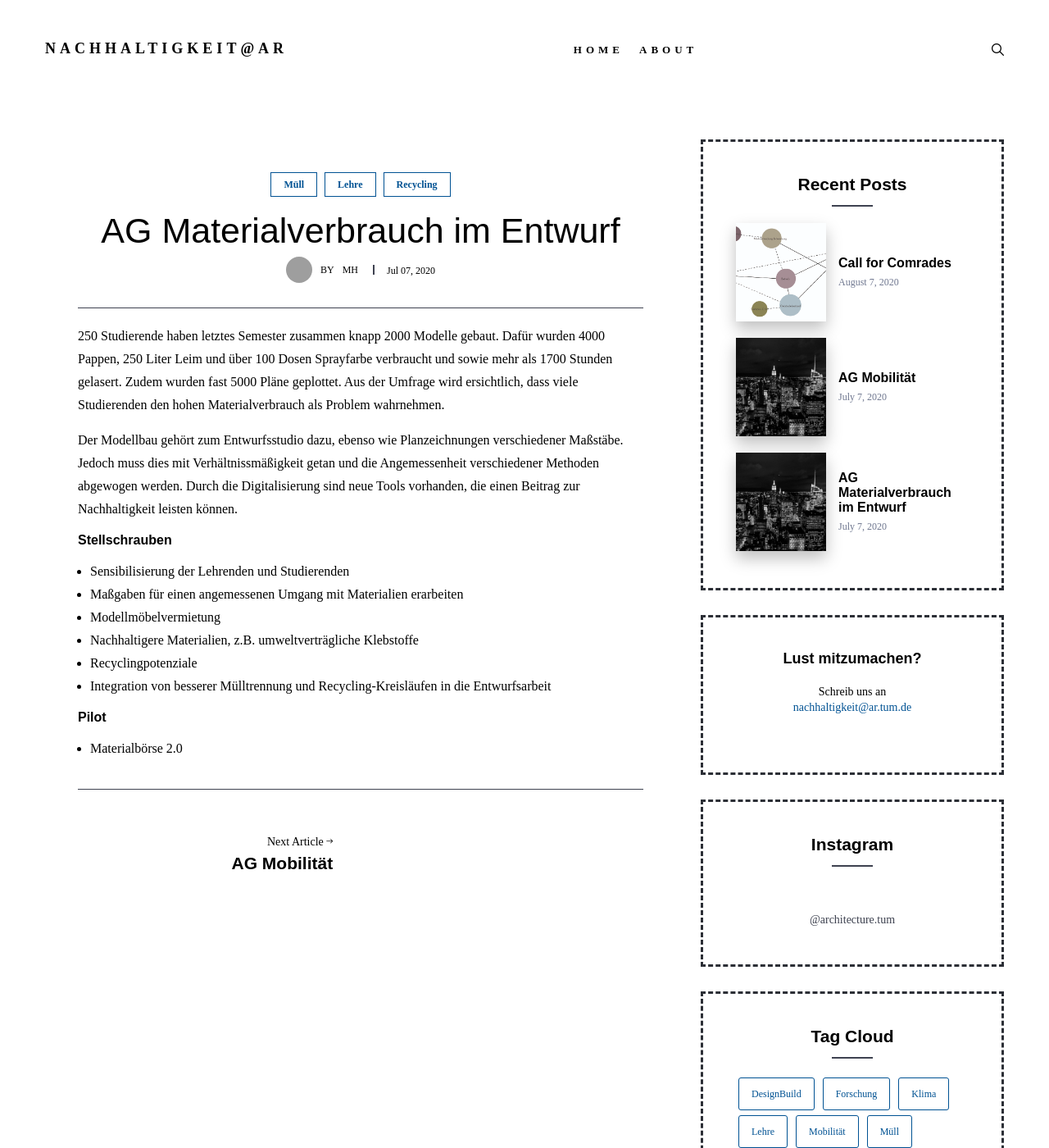
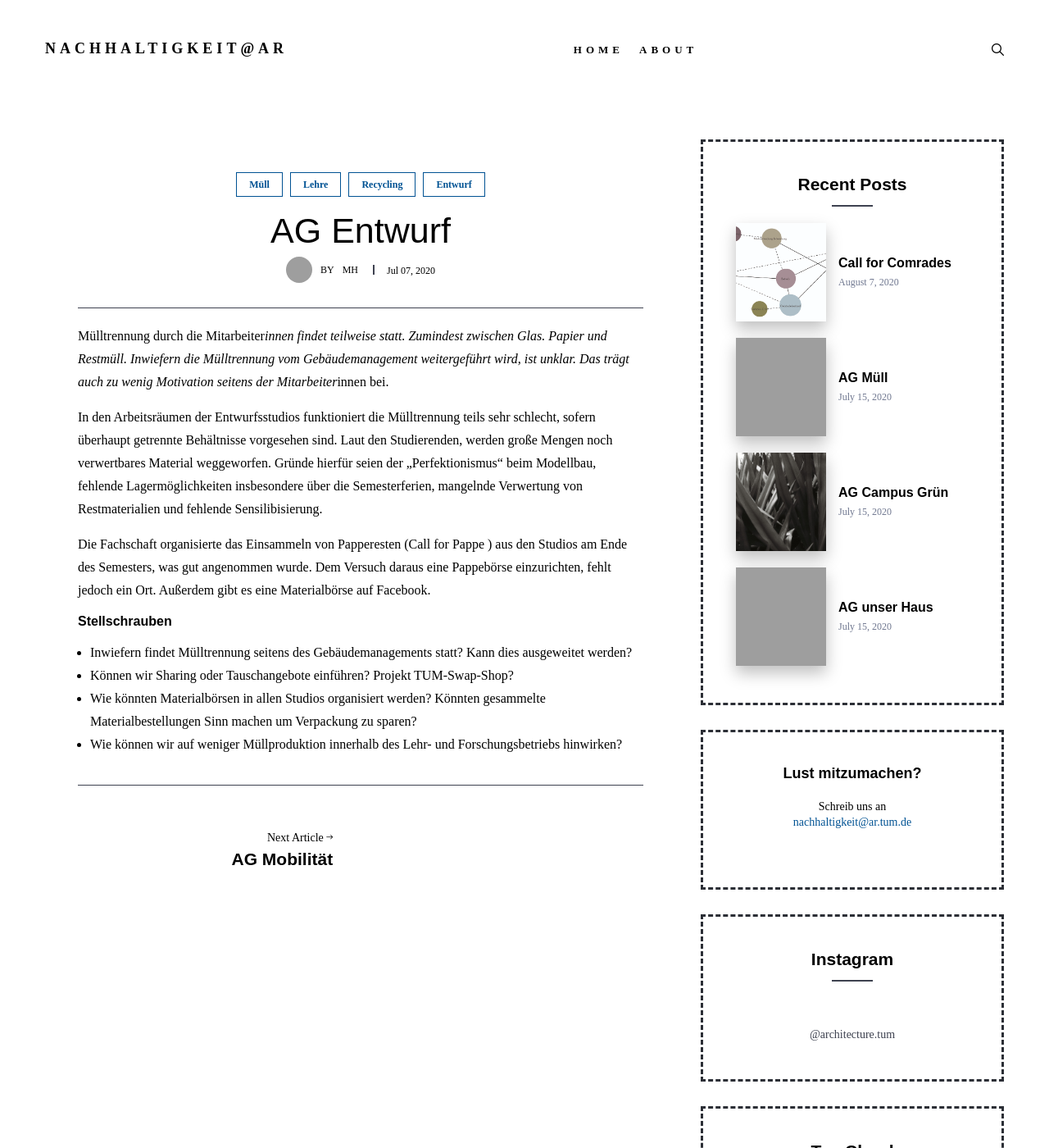
Before and after one commit to hingstarne/artumnachhaltigkeit, a Jekyll site: the page built from _posts/2020-07-07-Materialverbrauch.markdown, in a window 1280 px wide and 1400 px high. Shown: the whole window at 82% size. Built offline with Jekyll 4.4.1, drawn with Linux system fonts in a browser that asks for light colours; nearby versions of some CDN libraries; some web fonts are replaced; some of the changed text lies outside the part shown; grey boxes are pictures that could not be loaded.

Commit message:
add new posts and images

```diff
--- a/_posts/2020-07-07-Materialverbrauch.markdown
+++ b/_posts/2020-07-07-Materialverbrauch.markdown
@@ -1,30 +1,28 @@
 ---
 layout: post
-title:  AG Materialverbrauch im Entwurf
+title:  AG Entwurf
 date:   2020-07-07 15:28:55 +0300
 image:  02.jpg
-tags:   Müll Lehre Recycling
+tags:   Müll Lehre Recycling Entwurf
 ---
-250 Studierende haben letztes Semester zusammen knapp 2000 Modelle gebaut. Dafür wurden 4000
-Pappen, 250 Liter Leim und über 100 Dosen Sprayfarbe verbraucht und sowie mehr als 1700 Stunden
-gelasert. Zudem wurden fast 5000 Pläne geplottet.
-Aus der Umfrage wird ersichtlich, dass viele Studierenden den hohen Materialverbrauch als
-Problem wahrnehmen.
+Mülltrennung durch die Mitarbeiter*innen findet teilweise statt. Zumindest zwischen Glas. Papier und
+Restmüll. Inwiefern die Mülltrennung vom Gebäudemanagement weitergeführt wird, ist unklar. Das
+trägt auch zu wenig Motivation seitens der Mitarbeiter*innen bei.
 
-Der Modellbau gehört zum Entwurfsstudio dazu, ebenso wie Planzeichnungen verschiedener Maßstäbe.
-Jedoch muss dies mit Verhältnissmäßigkeit getan und die Angemessenheit verschiedener Methoden
-abgewogen werden. Durch die Digitalisierung sind neue Tools vorhanden, die einen Beitrag zur
-Nachhaltigkeit leisten können.
+In den Arbeitsräumen der Entwurfsstudios funktioniert die Mülltrennung teils sehr schlecht,
+sofern überhaupt getrennte Behältnisse vorgesehen sind. Laut den Studierenden, werden
+große Mengen noch verwertbares Material weggeworfen. Gründe hierfür seien der „Perfektionismus“
+beim Modellbau, fehlende Lagermöglichkeiten insbesondere über die Semesterferien,
+mangelnde Verwertung von Restmaterialien und fehlende Sensilibisierung.
+
+Die Fachschaft organisierte das Einsammeln von Papperesten (Call for Pappe ) aus den Studios am
+Ende des Semesters, was gut angenommen wurde. Dem Versuch daraus eine Pappebörse einzurichten,
+fehlt jedoch ein Ort. Außerdem gibt es eine Materialbörse auf Facebook.
 
 ###### Stellschrauben
 
-* Sensibilisierung der Lehrenden und Studierenden
-* Maßgaben für einen angemessenen Umgang mit Materialien erarbeiten
-* Modellmöbelvermietung
-* Nachhaltigere Materialien, z.B. umweltverträgliche Klebstoffe
-* Recyclingpotenziale
-* Integration von besserer Mülltrennung und Recycling-Kreisläufen in die Entwurfsarbeit
-
-###### Pilot
-
-* Materialbörse 2.0
+* Inwiefern findet Mülltrennung seitens des Gebäudemanagements statt? Kann dies ausgeweitet werden?
+* Können wir Sharing oder Tauschangebote einführen? Projekt TUM-Swap-Shop?
+* Wie könnten Materialbörsen in allen Studios organisiert werden? Könnten gesammelte Materialbestellungen
+Sinn machen um Verpackung zu sparen?
+* Wie können wir auf weniger Müllproduktion innerhalb des Lehr- und Forschungsbetriebs hinwirken?
--- a/_posts/2020-07-07-mobilität.markdown
+++ b/_posts/2020-07-07-mobilität.markdown
@@ -2,7 +2,7 @@
 layout: post
 title:  AG Mobilität
 date:   2020-07-07 15:28:55 +0300
-image:  02.jpg
+image:  img_mobilität.jpg
 tags:   Mobilität ÖPNV DesignBuild Radln
 ---
 Der größte Teil der Studierenden und Mitarbeiter*innen reist bereits mit dem Fahrrad oder dem ÖPNV
```
Also changed, not shown: _posts/2020-07-15-Gebäude.markdown (added, +30 -0 lines), _posts/2020-07-15-Grün.markdown (added, +18 -0 lines), _posts/2020-07-15-Müll.markdown (added, +30 -0 lines), _posts/2020-07-15-ernährung.markdown (added, +20 -0 lines), _posts/2020-07-07-callformitstreiter.markdown (renamed from _posts/2020-08-07-callformitstreiter.markdown), img/F1000014.JPG (added), img/F1000015.JPG (added), img/pflanzen.jpg (added), 1 other file.
